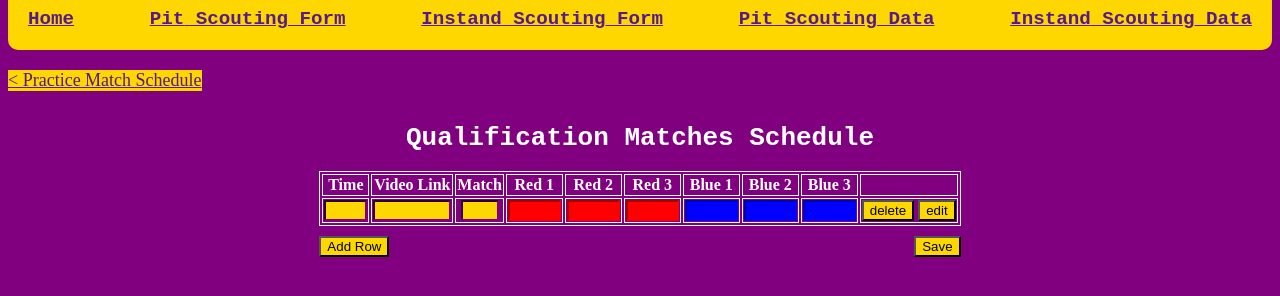
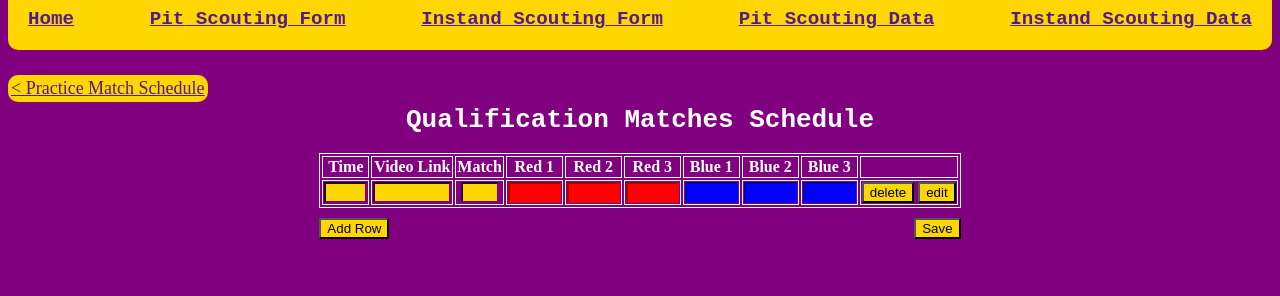
Before and after one commit to 2531RoboHawks/2531ScoutingPage, a website with bundled scripts: page QualificationMatchesSchedule/index.html in a window 1280 px wide. Shown: the part 170-466 px from the top of the page. Built offline with nearby package versions, Linux system fonts and the light colour scheme.

Commit message:
minor changes in qual design

```diff
--- a/QualificationMatchesSchedule/index.html
+++ b/QualificationMatchesSchedule/index.html
@@ -21,7 +21,7 @@
         <a href="">Instand<wbr> Scouting<wbr> Data</a>
 
     </nav>
-        <a id="pracSchedLink" href="">< Practice Match Schedule</a><br><br>
+        <a id="pracSchedLink" href="">< Practice Match Schedule</a><br>
         <h1>Qualification Matches Schedule</h1>
         <div class="qualContainer">
         <div class="table" width="500px" height="100px">
--- a/QualificationMatchesSchedule/style.css
+++ b/QualificationMatchesSchedule/style.css
@@ -74,21 +74,12 @@ table, th, td {
     width: 30px;
 }
 
-.redAlliance{
-    /* background-color: red; */
-}
-
 .redInput{
     background-color: red;
     border-color: red;
     width: 45px;
     text-align: center;
 }
-
-.blueAlliance{
-    /* background-color: blue; */
-}
-
 .blueInput{
     background-color: blue;
     border-color: blue;
@@ -97,9 +88,11 @@ table, th, td {
 }
 
 #pracSchedLink {
-    margin-bottom: 20px;
+    margin-top: 5px;
     float: left;
     background-color: gold;
-    border: 5px purple;
+    border: purple;
     font-size: large;
+    border-radius: 10px;
+    padding: 3px;
 }
```
